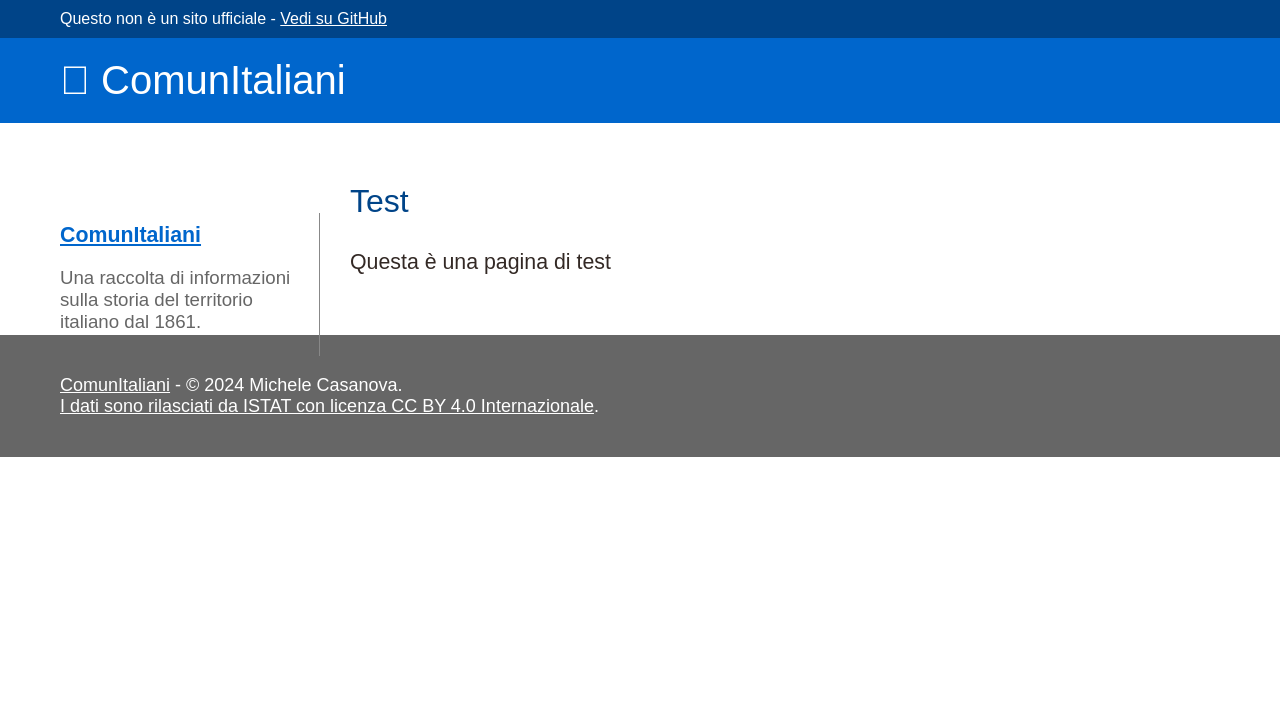
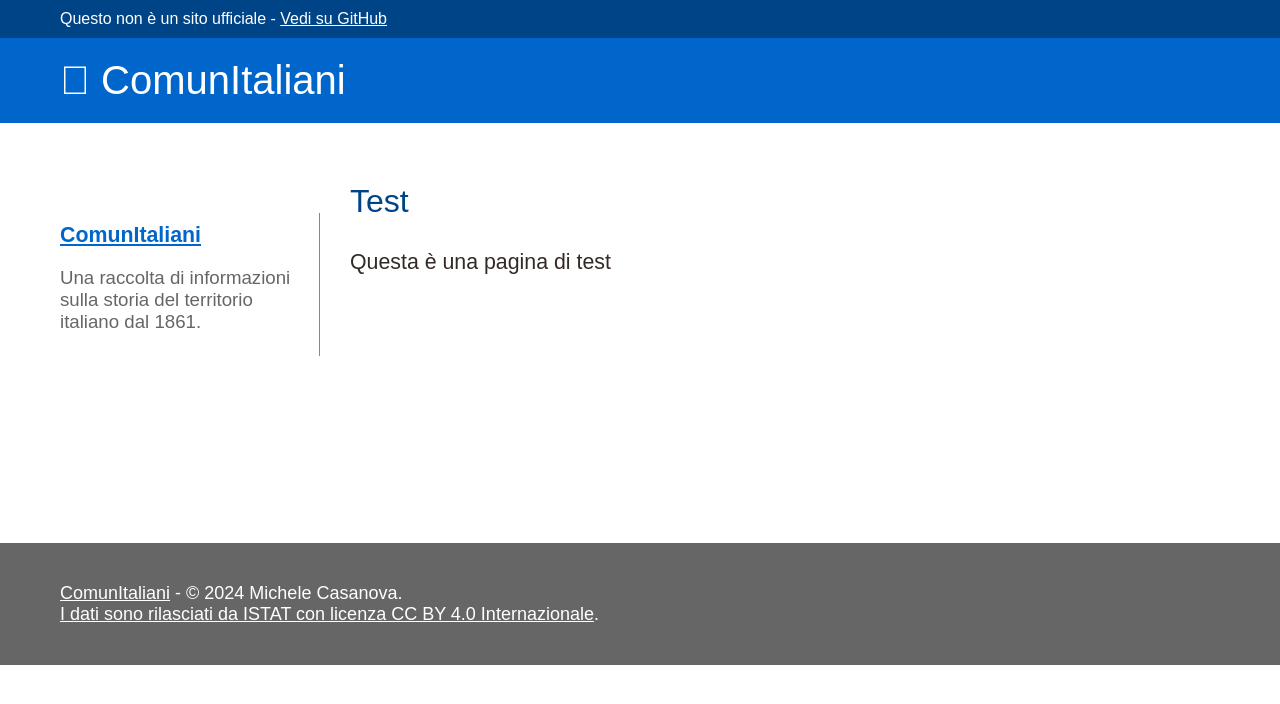
Before and after one commit to m-casanova/ci, a Jekyll site: the page built from test.md, in a window 1280 px wide. Shown: the top 704 px of the page. Built offline with Jekyll 4.4.1, drawn with Linux system fonts in a browser that asks for light colours; some web fonts are replaced; our own code applies the rules of GitHub Pages for plain Markdown files.

Commit message:
Update style.css

```diff
--- a/assets/css/style.css
+++ b/assets/css/style.css
@@ -24,7 +24,7 @@ div.side { width: 249px; margin: 30px 0 0; padding:10px 10px 5px; float:left; bo
 div.side p { font-size: 14pt }
 div.side h4 { font-size: 16pt; font-weight: 600; margin: 0 }
 
-article { width: 890px; margin: 0 0 0 290px; padding:0 }
+article { width: 890px; margin: 0 0 0 290px; padding:0; min-height: 300px }
 article p { margin: 5px 10px; padding:0; color: #332925 }
 
 footer { padding:0; margin:0; width: 100%; background: #666; color: #fff }
```
